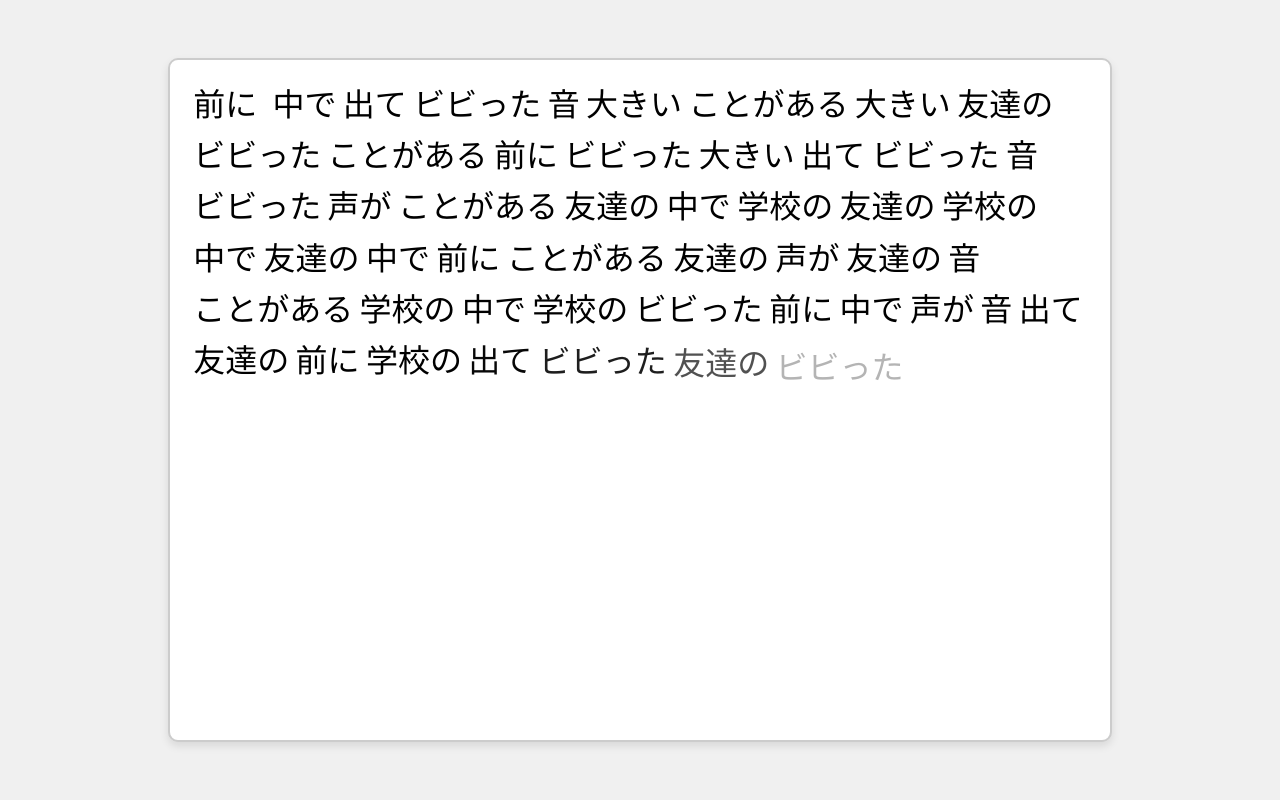
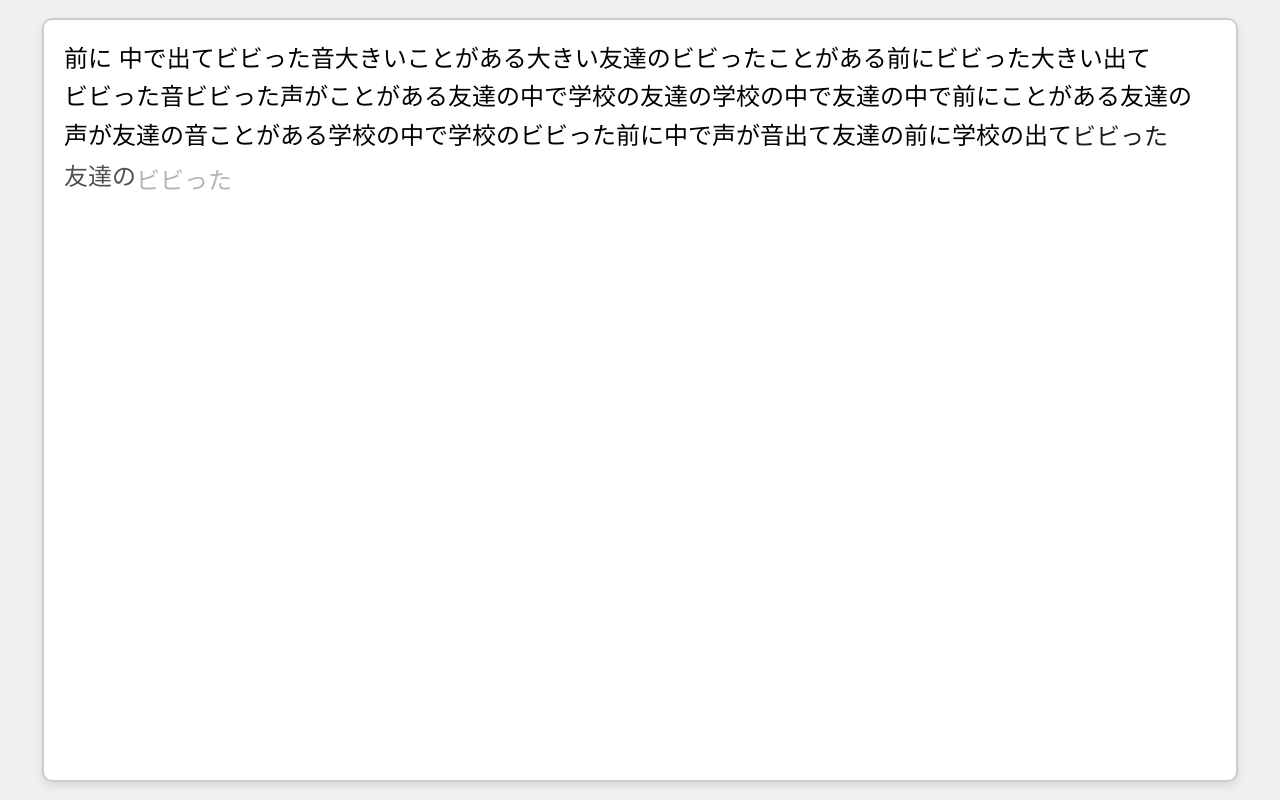
Before and after one commit to Pe11u/Yueria-Koubun, a plain HTML site: page index.html in a window 1280 px wide. Drawn offline with Linux system fonts and the light colour scheme.

Commit message:
Update index.html

```diff
--- a/index.html
+++ b/index.html
@@ -15,22 +15,22 @@
             background-color: #f0f0f0;
         }
         #word-container {
-            font-size: 2em;
+            font-size: 1.5em;
             text-align: left;
             padding: 20px;
             border: 2px solid #ccc;
             border-radius: 10px;
             background-color: #fff;
             box-shadow: 0 4px 8px rgba(0,0,0,0.1);
-            width: 80%;
-            max-width: 900px;
-            height: 80vh;
+            width: 90%;
+            max-width: 1200px;
+            height: 90vh;
             overflow-y: auto;
             line-height: 1.6;
         }
         #word-container span {
             display: inline-block;
-            margin: 0 0.1em;
+            margin: 0;
             animation: fadeIn 0.5s;
         }
 
```
